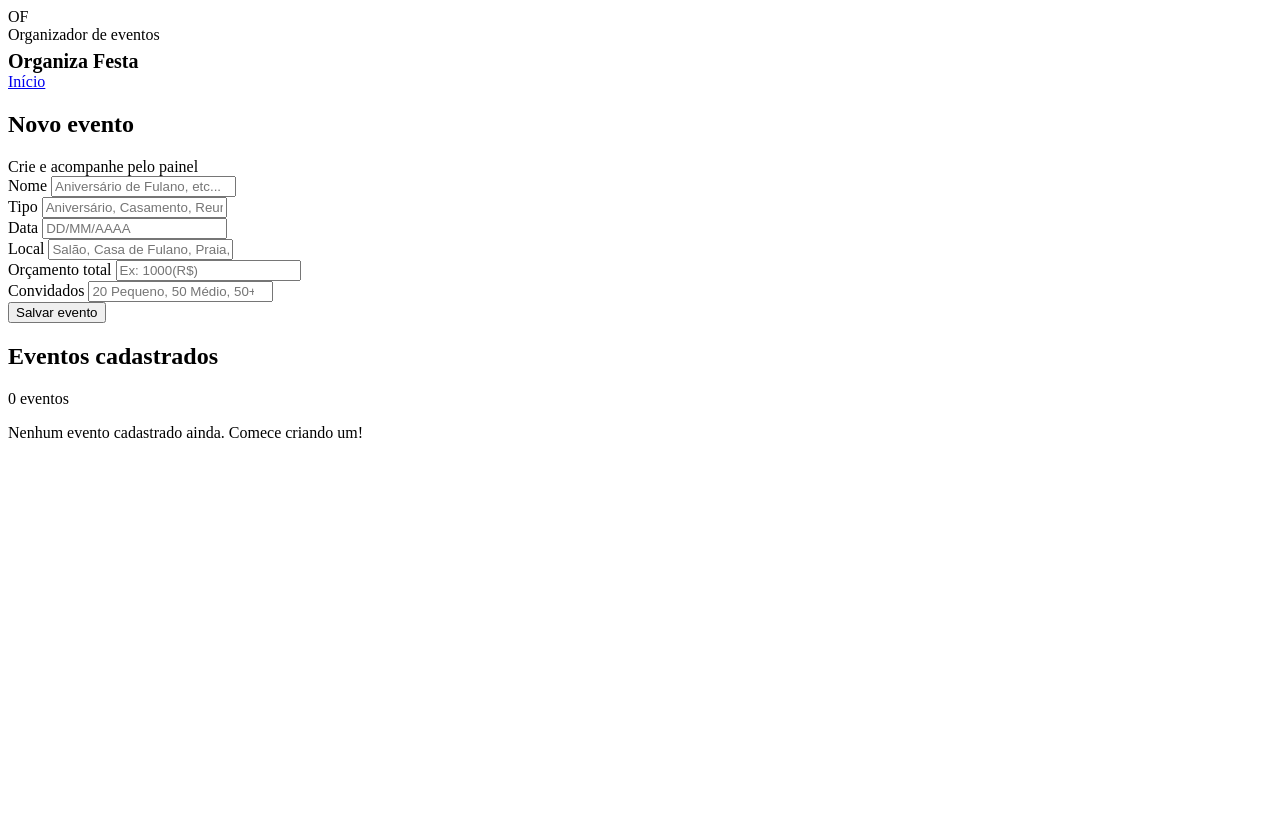
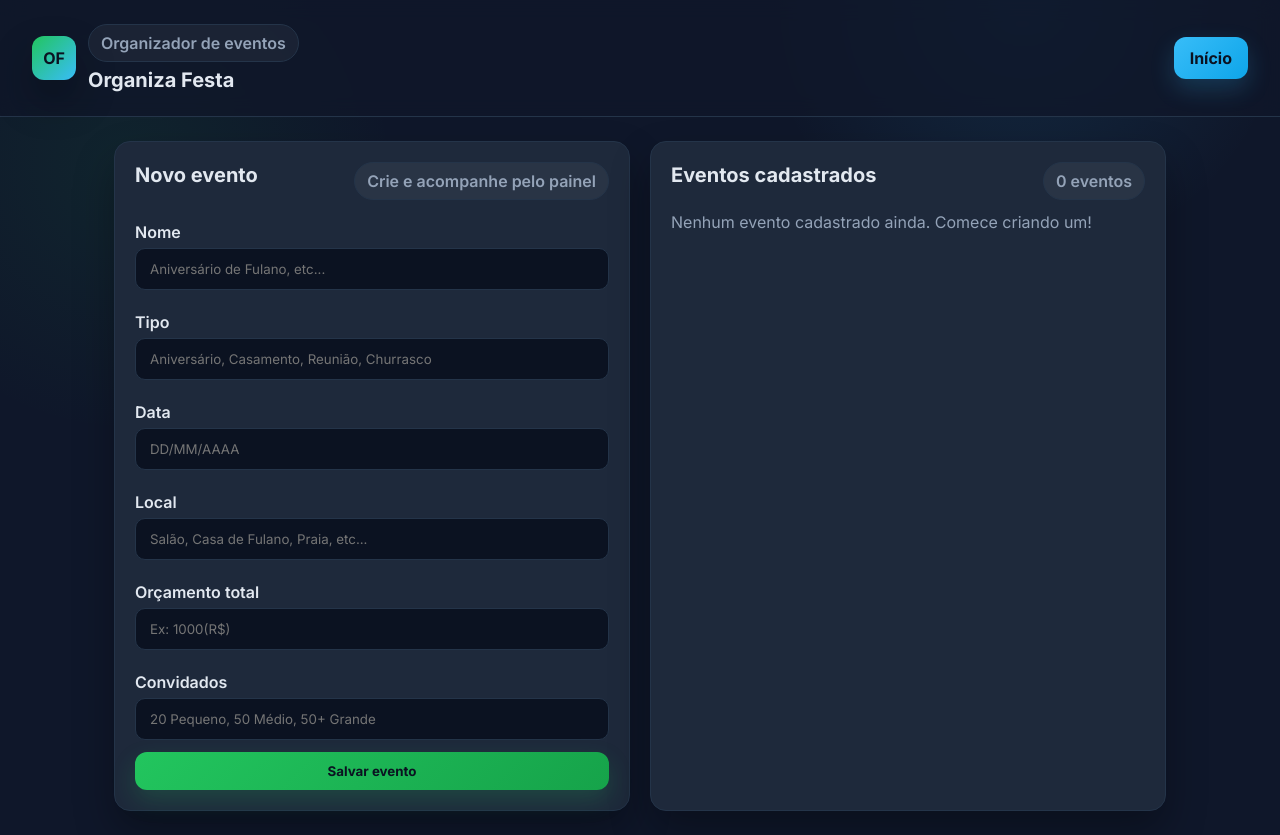
Before and after one commit to afreis-dev/organiza-festa, a Flask app: page / in a window 1280 px wide. Before the commit the page ends 438 px from the top, so only its background shows below. Run offline with Flask 3, Linux system fonts and the light colour scheme.

Commit message:
feat(estilo): adicionar arquivo CSS para estilização do site

```diff
--- a/static/style.css
+++ b/static/style.css
@@ -0,0 +1,305 @@
+@import url('https://fonts.googleapis.com/css2?family=Inter:wght@400;600;700&display=swap');
+
+:root {
+    --bg: #0f172a;
+    --card: #1e293b;
+    --muted: #94a3b8;
+    --text: #e2e8f0;
+    --accent: #22c55e;
+    --accent-2: #38bdf8;
+    --danger: #f43f5e;
+    --warning: #f59e0b;
+    --border: #243449;
+    --shadow: 0 20px 40px rgba(0, 0, 0, 0.3);
+}
+
+* {
+    box-sizing: border-box;
+}
+
+body {
+    margin: 0;
+    min-height: 100vh;
+    background: radial-gradient(circle at 10% 20%, rgba(34, 197, 94, 0.08), transparent 20%),
+        radial-gradient(circle at 80% 0%, rgba(56, 189, 248, 0.12), transparent 20%),
+        var(--bg);
+    color: var(--text);
+    font-family: 'Inter', system-ui, -apple-system, BlinkMacSystemFont, 'Segoe UI', sans-serif;
+}
+
+header {
+    display: flex;
+    align-items: center;
+    justify-content: space-between;
+    padding: 24px 32px;
+    position: sticky;
+    top: 0;
+    backdrop-filter: blur(10px);
+    background: rgba(15, 23, 42, 0.8);
+    border-bottom: 1px solid var(--border);
+    z-index: 10;
+}
+
+.header-title {
+    display: flex;
+    align-items: center;
+    gap: 12px;
+}
+
+.logo {
+    width: 44px;
+    height: 44px;
+    border-radius: 12px;
+    background: linear-gradient(135deg, #22c55e, #38bdf8);
+    display: grid;
+    place-items: center;
+    color: #0b1221;
+    font-weight: 800;
+    box-shadow: var(--shadow);
+}
+
+.container {
+    max-width: 1100px;
+    margin: 0 auto;
+    padding: 24px;
+}
+
+.grid {
+    display: grid;
+    gap: 20px;
+}
+
+.grid-2 {
+    grid-template-columns: repeat(auto-fit, minmax(320px, 1fr));
+}
+
+.card {
+    background: var(--card);
+    border: 1px solid var(--border);
+    border-radius: 16px;
+    padding: 20px;
+    box-shadow: var(--shadow);
+}
+
+.card h2,
+.card h3 {
+    margin: 0 0 12px 0;
+    font-weight: 700;
+}
+
+.card h2 {
+    font-size: 20px;
+}
+
+.card h3 {
+    font-size: 18px;
+}
+
+p {
+    margin: 0 0 12px 0;
+    color: var(--muted);
+}
+
+label {
+    display: block;
+    margin: 10px 0 6px;
+    font-weight: 600;
+}
+
+input,
+select,
+button,
+textarea {
+    font-family: inherit;
+}
+
+input,
+select,
+textarea {
+    width: 100%;
+    padding: 12px 14px;
+    border-radius: 10px;
+    border: 1px solid var(--border);
+    background: #0b1221;
+    color: var(--text);
+}
+
+input:focus,
+select:focus,
+textarea:focus {
+    outline: 2px solid var(--accent-2);
+    border-color: var(--accent-2);
+}
+
+button,
+.btn {
+    display: inline-flex;
+    align-items: center;
+    justify-content: center;
+    gap: 6px;
+    padding: 11px 16px;
+    border-radius: 12px;
+    border: none;
+    cursor: pointer;
+    font-weight: 700;
+    text-decoration: none;
+    color: #0b1221;
+    background: linear-gradient(135deg, #22c55e, #16a34a);
+    box-shadow: 0 10px 25px rgba(34, 197, 94, 0.2);
+    transition: transform 0.1s ease, box-shadow 0.2s ease;
+}
+
+button:hover,
+.btn:hover {
+    transform: translateY(-1px);
+    box-shadow: 0 12px 28px rgba(34, 197, 94, 0.35);
+}
+
+.btn-secondary {
+    background: linear-gradient(135deg, #38bdf8, #0ea5e9);
+    box-shadow: 0 10px 25px rgba(56, 189, 248, 0.2);
+}
+
+.btn-danger {
+    background: linear-gradient(135deg, #f87171, #ef4444);
+    box-shadow: 0 10px 25px rgba(239, 68, 68, 0.2);
+    color: #fff;
+}
+
+.badges {
+    display: flex;
+    flex-wrap: wrap;
+    gap: 10px;
+}
+
+.badge {
+    padding: 10px 12px;
+    border-radius: 12px;
+    border: 1px solid var(--border);
+    background: #0b1221;
+    color: var(--text);
+    font-weight: 600;
+    display: flex;
+    align-items: center;
+    gap: 8px;
+}
+
+.badge strong {
+    color: #fff;
+}
+
+.badge.positivo { color: var(--accent); }
+.badge.negativo { color: var(--danger); }
+.badge.info { color: var(--accent-2); }
+.badge.warning { color: var(--warning); }
+
+.table {
+    width: 100%;
+    border-collapse: collapse;
+    margin-top: 10px;
+}
+
+.table-wrapper {
+    width: 100%;
+    overflow-x: auto;
+}
+
+.table th,
+.table td {
+    padding: 12px 10px;
+    border-bottom: 1px solid var(--border);
+    text-align: left;
+    vertical-align: middle;
+}
+
+.table td.actions {
+    display: flex;
+    gap: 8px;
+    flex-wrap: wrap;
+    min-width: 180px;
+    align-items: center;
+    white-space: nowrap;
+}
+
+.table td.actions form {
+    margin: 0;
+    display: inline-flex;
+    align-items: center;
+}
+
+.table th {
+    color: var(--muted);
+    font-weight: 700;
+    text-transform: uppercase;
+    font-size: 12px;
+}
+
+.table tr:hover td {
+    background: rgba(255, 255, 255, 0.02);
+}
+
+.status {
+    padding: 6px 10px;
+    border-radius: 10px;
+    font-weight: 700;
+    text-transform: capitalize;
+    background: rgba(56, 189, 248, 0.15);
+    border: 1px solid rgba(56, 189, 248, 0.35);
+}
+
+.status.feito {
+    background: rgba(34, 197, 94, 0.12);
+    border-color: rgba(34, 197, 94, 0.3);
+    color: var(--accent);
+}
+
+.flash-area {
+    max-width: 1100px;
+    margin: 0 auto;
+    padding: 0 24px;
+}
+
+.flash {
+    padding: 14px 16px;
+    border-radius: 12px;
+    margin: 10px 0;
+    border: 1px solid var(--border);
+    background: rgba(56, 189, 248, 0.08);
+    color: var(--text);
+}
+
+.flash.erro {
+    background: rgba(244, 63, 94, 0.15);
+    border-color: rgba(244, 63, 94, 0.3);
+}
+
+.flash.sucesso {
+    background: rgba(34, 197, 94, 0.12);
+    border-color: rgba(34, 197, 94, 0.3);
+}
+
+.section-title {
+    display: flex;
+    justify-content: space-between;
+    align-items: center;
+    gap: 12px;
+    margin-bottom: 12px;
+}
+
+.chip {
+    padding: 8px 12px;
+    border-radius: 999px;
+    background: rgba(255, 255, 255, 0.05);
+    border: 1px solid var(--border);
+    color: var(--muted);
+    font-weight: 600;
+}
+
+a { color: inherit; }
+
+@media (max-width: 600px) {
+    header { padding: 18px 20px; }
+    .container { padding: 18px; }
+    .table { font-size: 14px; }
+    button, .btn { width: 100%; }
+}
--- a/templates/base.html
+++ b/templates/base.html
@@ -4,7 +4,7 @@
     <meta charset="UTF-8">
     <meta name="viewport" content="width=device-width, initial-scale=1.0">
     <title>Organiza Festa</title>
-    <link rel="stylesheet" href="">
+    <link rel="stylesheet" href="{{ url_for('static', filename='style.css') }}">
 </head>
 <body>
     <header>
```
Also changed, not shown: 1 other file.
